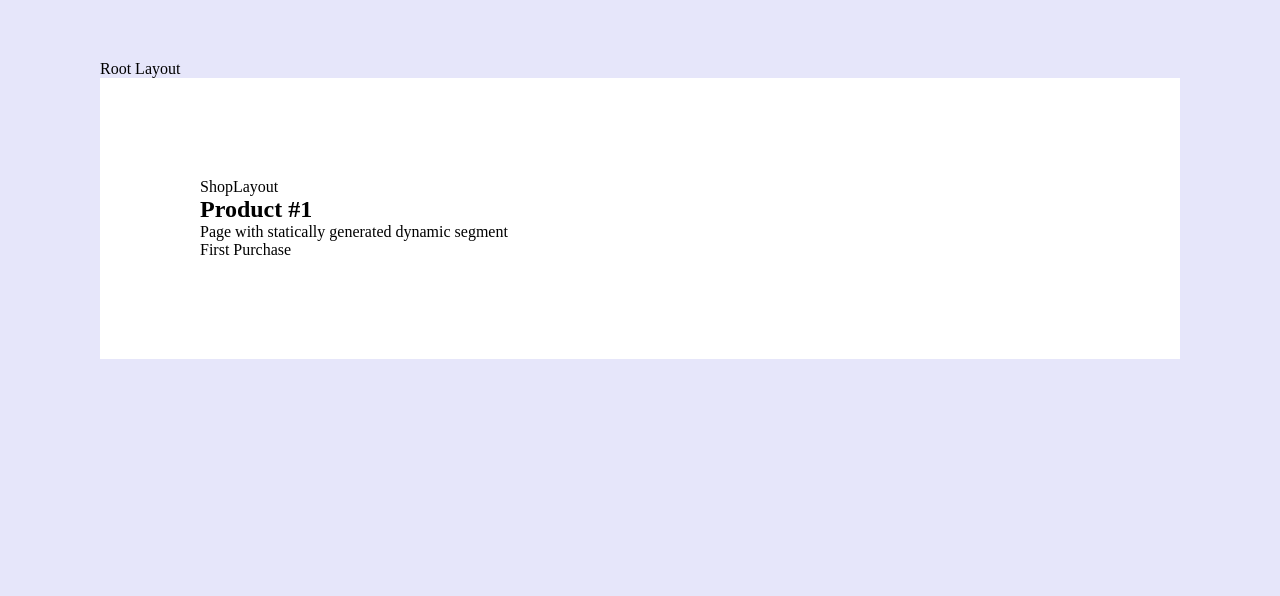
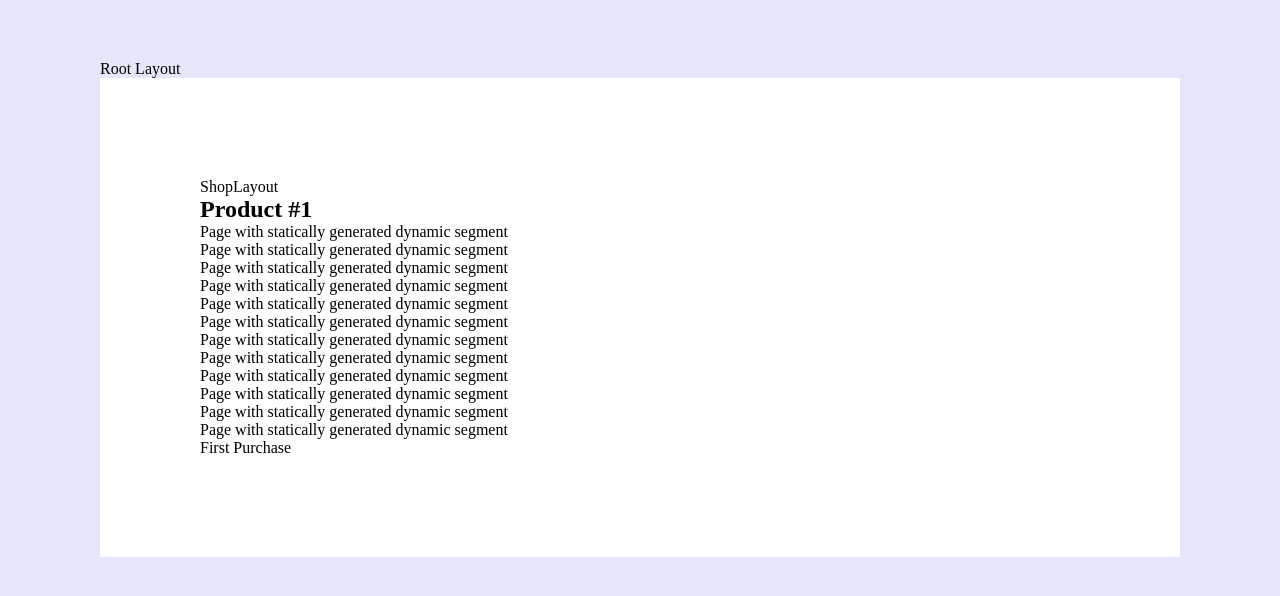
Before and after one commit to nikita2090/next-13, a Next.js app: page /discounts/1 in a window 1280 px wide. Shown: the top 596 px of the page. Built offline with nearby package versions, Linux system fonts and the light colour scheme.

Commit message:
test axios with segment cache config

```diff
--- a/app/(routing)/(shop)/discounts/[discount]/page.tsx
+++ b/app/(routing)/(shop)/discounts/[discount]/page.tsx
@@ -20,6 +20,18 @@ export default async function Discount({ params }: DiscountProps) {
         <div>
             <h2>Product #{params.discount}</h2>
             <p>Page with statically generated dynamic segment</p>
+            <p>Page with statically generated dynamic segment</p>
+            <p>Page with statically generated dynamic segment</p>
+            <p>Page with statically generated dynamic segment</p>
+            <p>Page with statically generated dynamic segment</p>
+            <p>Page with statically generated dynamic segment</p>
+            <p>Page with statically generated dynamic segment</p>
+            <p>Page with statically generated dynamic segment</p>
+            <p>Page with statically generated dynamic segment</p>
+            <p>Page with statically generated dynamic segment</p>
+            <p>Page with statically generated dynamic segment</p>
+            <p>Page with statically generated dynamic segment</p>
+
             {currentDiscount?.name}
         </div>
     );
--- a/app/(routing)/(shop)/products/[product]/page.tsx
+++ b/app/(routing)/(shop)/products/[product]/page.tsx
@@ -1,9 +1,6 @@
 import { getRandomUser } from '@/app/(server-client-components)/users/getRandomUser';
 import { Suspense } from 'react';
 import { headers } from 'next/headers';
-
-export const dynamic = 'force-dynamic';
-export const revalidate = 0;
 
 interface ProductProps {
     params: {
@@ -12,7 +9,7 @@ interface ProductProps {
 }
 
 const UserName = async () => {
-    const data = await getRandomUser({ cache: 'no-store', revalidate: 0 });
+    const data = await getRandomUser({ cache: 'no-store' });
     const headersList = headers();
     const referer = headersList.get('referer');
 
--- a/app/(server-client-components)/contacts/page.tsx
+++ b/app/(server-client-components)/contacts/page.tsx
@@ -3,7 +3,7 @@ import { ContactsInfo } from '@/components/ContactsInfo';
 import { getRandomUser } from '@/app/(server-client-components)/users/getRandomUser';
 
 export default async function Contacts() {
-    const data = await getRandomUser({ revalidate: 5 });
+    const data = await getRandomUser({ next: { revalidate: 5 } });
     console.log('render');
     return (
         <div>
--- a/app/(server-client-components)/users/layout.tsx
+++ b/app/(server-client-components)/users/layout.tsx
@@ -1,7 +1,4 @@
 import React from 'react';
-
-export const dynamic = 'force-dynamic';
-export const revalidate = 0;
 
 export default function UsersLayout({
     children,
--- a/app/api/hello/route.ts
+++ b/app/api/hello/route.ts
@@ -1,3 +1,3 @@
-export async function GET(request: Request) {
-  return new Response('Hello, Next.js!')
+export async function GET() {
+    return new Response('Hello, Next.js!');
 }
--- a/app/global-error.tsx
+++ b/app/global-error.tsx
@@ -1,7 +1,6 @@
 'use client';
 
 export default function GlobalError({
-    error,
     reset,
 }: {
     error: Error;
--- a/app/page.tsx
+++ b/app/page.tsx
@@ -17,10 +17,6 @@ export default function Home() {
                 Discounts (Statically generated dynamic segments)
             </Link>
 
-            <Link href={'/login'}>
-                Login Modal (Parallel routing with modal)
-            </Link>
-
             <br />
             <Link href={'/clients'}>Clients (Local error boundary)</Link>
             <Link href={'/dashboard'}>Dashboard (Parallel routing)</Link>
@@ -34,7 +30,7 @@ export default function Home() {
             </Link>
 
             <Link href={'/users'}>
-                Posts (Dynamic route with Server - Client - Server components
+                Users (Dynamic route with Server - Client - Server components
                 structure)
             </Link>
         </div>
--- a/components/UsersInfo/index.tsx
+++ b/components/UsersInfo/index.tsx
@@ -1,9 +1,9 @@
 import React from 'react';
-import { getRandomUser } from '@/app/(server-client-components)/users/getRandomUser';
+//import { getRandomUser } from '@/app/(server-client-components)/users/getRandomUser';
 
 export async function UserInfo() {
     const date = new Date().toLocaleString('ru');
-    const data = await getRandomUser({ cache: 'no-store' });
+    // const data = await getRandomUser();
     console.log('render UserInfo');
     return (
         <>
@@ -20,7 +20,7 @@ export async function UserInfo() {
             <p>A lot of text</p>
             <p>{date}</p>
 
-            {data.results[0].name.first}
+            {/*data.results[0].name.first*/}
         </>
     );
 }
--- a/package.json
+++ b/package.json
@@ -12,6 +12,7 @@
     "@types/node": "20.0.0",
     "@types/react": "18.2.5",
     "@types/react-dom": "18.2.3",
+    "axios": "^1.4.0",
     "eslint": "8.39.0",
     "eslint-config-next": "^13.4.2",
     "next": "^13.4.2",
```
Also changed, not shown: app/(server-client-components)/users/getRandomUser.ts (+2 -12 lines), app/(server-client-components)/users/page.tsx (+8 -33 lines), 1 other file (tests, documents, lock files or other folders).
